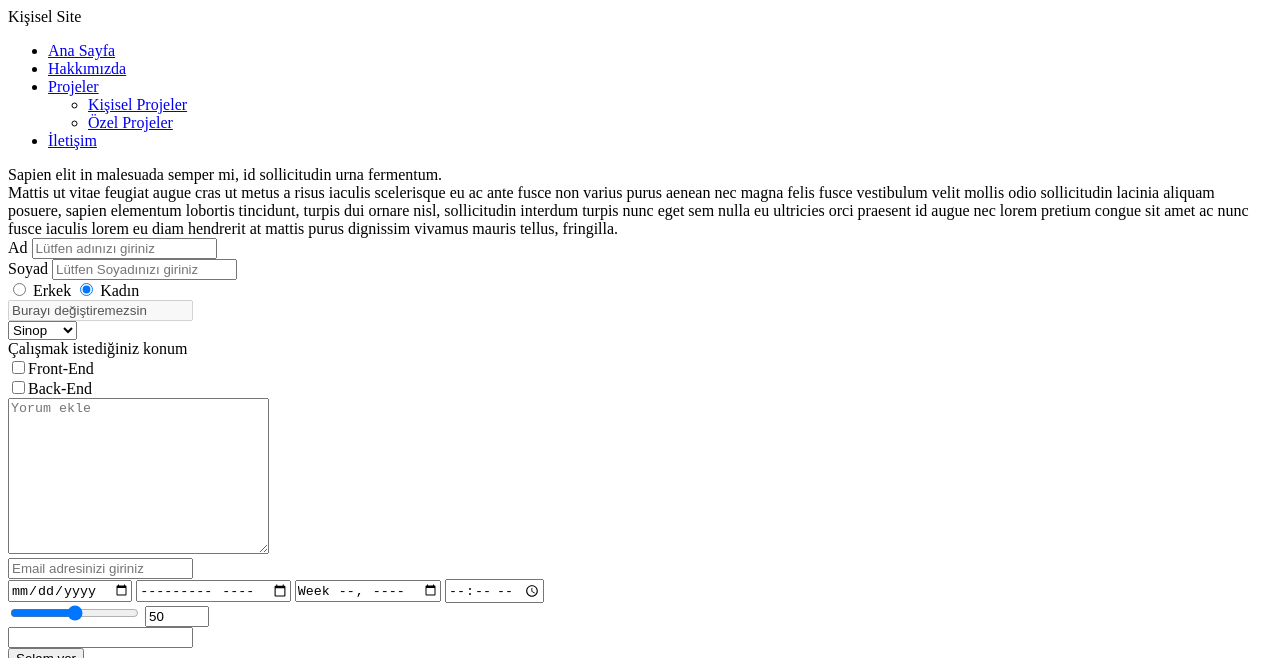
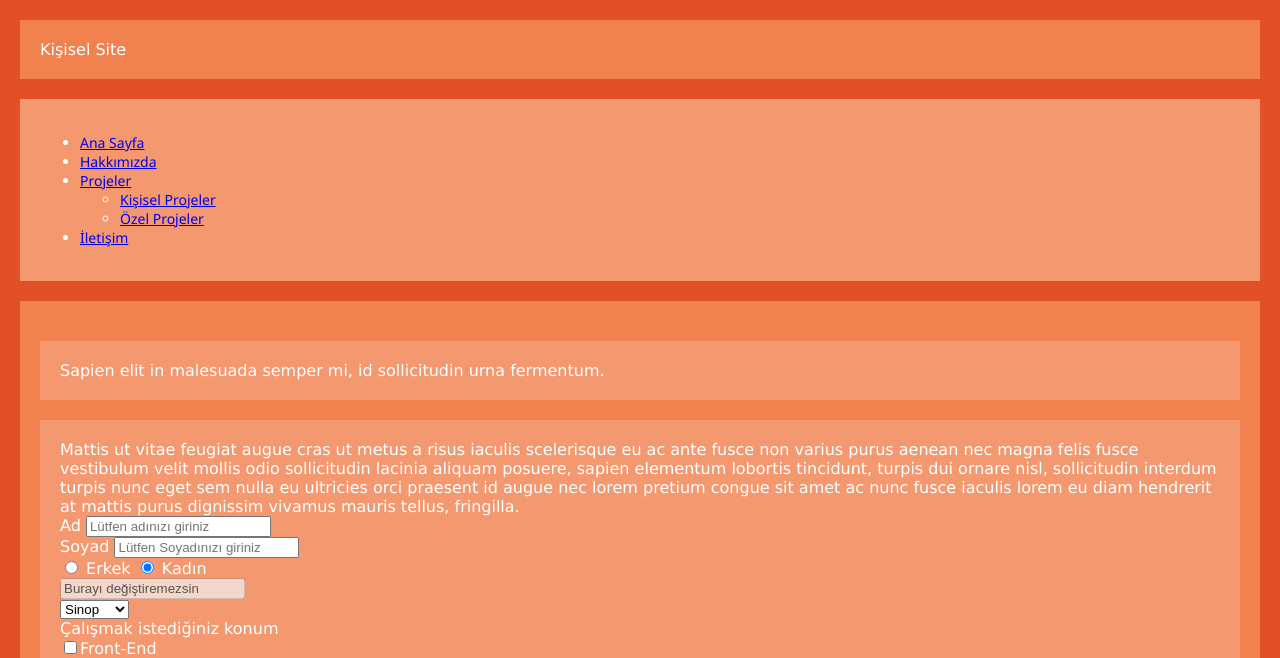
Before and after one commit to mesutozturk/Html-Css-Js, a plain HTML site: page Html5Css3/index.html in a window 1280 px wide. Shown: the top 658 px of the page. Drawn offline with Linux system fonts and the light colour scheme.

Commit message:
added stie.css

```diff
--- a/Html5Css3/index.html
+++ b/Html5Css3/index.html
@@ -4,6 +4,7 @@
     <meta charset="utf-8" />
     <title>HTML 5 Semantik Elemanlar</title>
     <script src="script/app.js"></script>
+    <link href="style/site.css" rel="stylesheet" />
 </head>
 <body>
     <header>Kişisel Site</header>
--- /dev/null
+++ b/Html5Css3/style/site.css
@@ -0,0 +1,32 @@
+body {
+    background-color: #e34f26;
+    margin: 20px;
+    color: #fff;
+    font-family: 'Lucida Sans', 'Lucida Sans Regular', 'Lucida Grande', 'Lucida Sans Unicode', Geneva, Verdana, sans-serif;
+}
+
+header {
+    background-color: #f28150;
+    padding: 20px;
+}
+
+nav {
+    background-color: #f49870;
+    padding: 20px;
+    font-size: 14px;
+    margin-top: 20px;
+    margin-bottom: 20px;
+    font-family: 'Segoe UI',sans-serif;
+}
+
+article, section, footer {
+    background-color: #f49870;
+    margin-top: 20px;
+    margin-bottom: 20px;
+    padding: 20px;
+}
+article {
+    background-color: #f28150;
+ }
+
+/*Şimdi navigasyon css düzenleme*/
```
Also changed, not shown: 1 other file.
